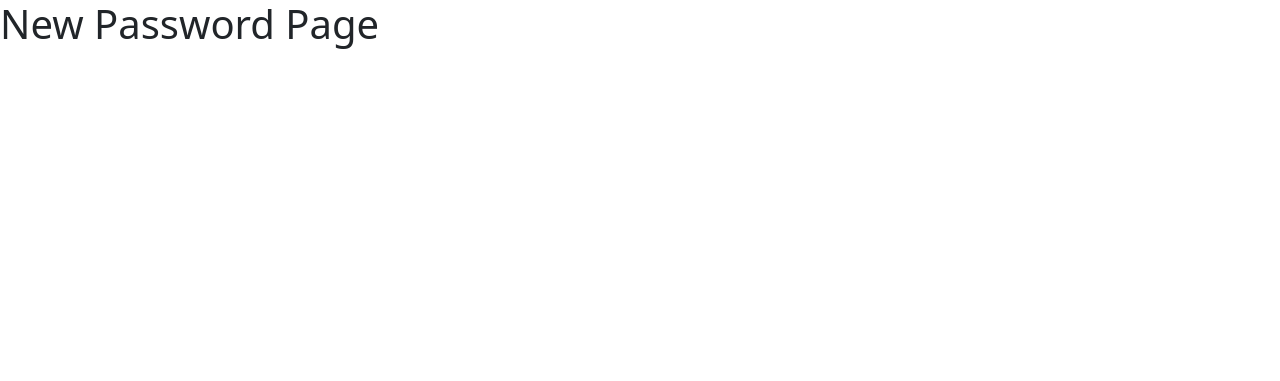
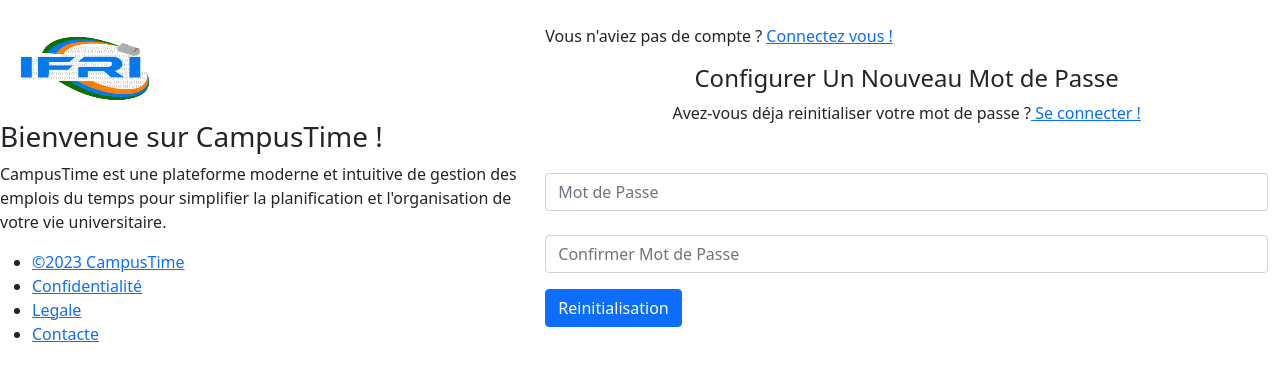
Before and after one commit to Abdoulrachard/Campustimes, a Django app: page /auth/new-password in a window 1280 px wide. Shown: the top 381 px of the page. Run offline with Django 4.2, Linux system fonts and the light colour scheme; some libraries are stand-ins or nearby versions.

Commit message:
Conception de la page de recuperation de password

```diff
--- a/template/auth/new-password.html
+++ b/template/auth/new-password.html
@@ -5,13 +5,80 @@
 {% block 'title' %} Nouveau Mot de Passe {% endblock %}
 
 {% block 'main' %}
+<div class="container-fluid h-100">
+    <div class="row h-100">
+        <div class="col-5 p-0 cloner">
+            <img src={% static '/img/logoifri.png' %} alt="" style="width: 150px ; height: 100px; margin-left: 10px; margin-top: 20px;">
+            <h3 class="">Bienvenue sur CampusTime !</h3>
+            <p class="">CampusTime est une plateforme moderne et intuitive de gestion des emplois du temps pour simplifier la planification et l'organisation de votre vie universitaire.</p>
+            <div class="elment">
+                <ul class="horizontal-menu" >
+                    <li class="part"><a href="">©2023 CampusTime</a></li>
+                    <li><a href="">Confidentialité</a></li>
+                    <li><a href="">Legale</a></li>
+                    <li><a href="">Contacte</a></li>
 
-    <!-- Ecrivez le code ici -->
-    <h1>New Password Page</h1>
+                </ul>
+            </div>
+        </div>
+        <div class="col-7  div-1 ">
+            <div class="mt-4 sign">
+                <p>Vous n'aviez pas de compte ? <a href="">Connectez vous !</a></p>
+            </div>
+            <form action="" class="formulaire" method="post">
+                <div class="mb-5 ctn">
+                    <h4 class="text-center">Configurer Un Nouveau Mot de Passe</h4>
+                    <p class="title-1 text-center">Avez-vous déja reinitialiser votre mot de passe ?<a href=""> Se connecter  !</a> </p>
+                </div>
+
+                <div class="mb-3">
+                    <input type="text" class="form-control" id="input1" aria-describedby="emailHelp"
+                        placeholder="Mot de Passe">
+                </div>
+                <div class="mb-3 mt-4">
+                    <input type="text" class="form-control " id="input1" aria-describedby="emailHelp"
+                        placeholder="Confirmer Mot de Passe">
+                </div>
+                <div class="content">
+                    <button type="submit"class="btn btn-primary text-center" name="reinis">Reinitialisation</button>
+                </div>
+
+            </form>
+        </div>
+    </div>
+</div>
+
 
 {% endblock %}
 {% block 'style' %}
 <style>
-    /* Ecrivez vos css ici directement  */
+      /* Ecrivez votre css ici  */
+html, body{ height:100%;}
+.content{ margin-top: 5%;}
+.formulaire{width: 300px; margin-top: 20%; margin-left: 35%;}
+.formulaire input{ padding: 9.5px;}
+.pr{margin-top: 5px;}
+.pr a {text-decoration: none;}
+.btn{width: 100% !important; height: 40px !important;}
+.title-1{color: #a7afb7;}
+/* .formulaire h4{font-weight: 600;} */
+.sign{ margin-left: 60%;}
+.sign p , .ctn p a{font-size: 15px; font-weight: 500;}
+.sign a , .ctn p a{text-decoration: none}
+.div-1{background-color: #f0f0f0;}
+.cloner{background-image:url({% static '/img/bg-4.jpg' %} ); background-repeat: no-repeat; background-position: center; background-size: cover;}
+.cloner h3{font-size: 25px ;  color: white; margin-left: 20px; margin-top: 200px;}
+.cloner p{font-size: 16px ;  color: #beb1b1; margin-left: 20px; margin-top: 0px;}
+/* .elment li{ list-style: none;}
+.elment li a {display: inline-block; text-decoration: none; color: #fff} */
+.horizontal-menu {list-style: none;display: flex;}
+.horizontal-menu li {margin-right: 30px;}
+.horizontal-menu li a {text-decoration: none; color: #fff;}
+.horizontal-menu li:last-child { margin-right: 0;}
+.elment{margin-top: 40%;}
+.horizontal-menu .part{margin-right: 25%;}
+
+
+
 </style>
 {% endblock %}
```
